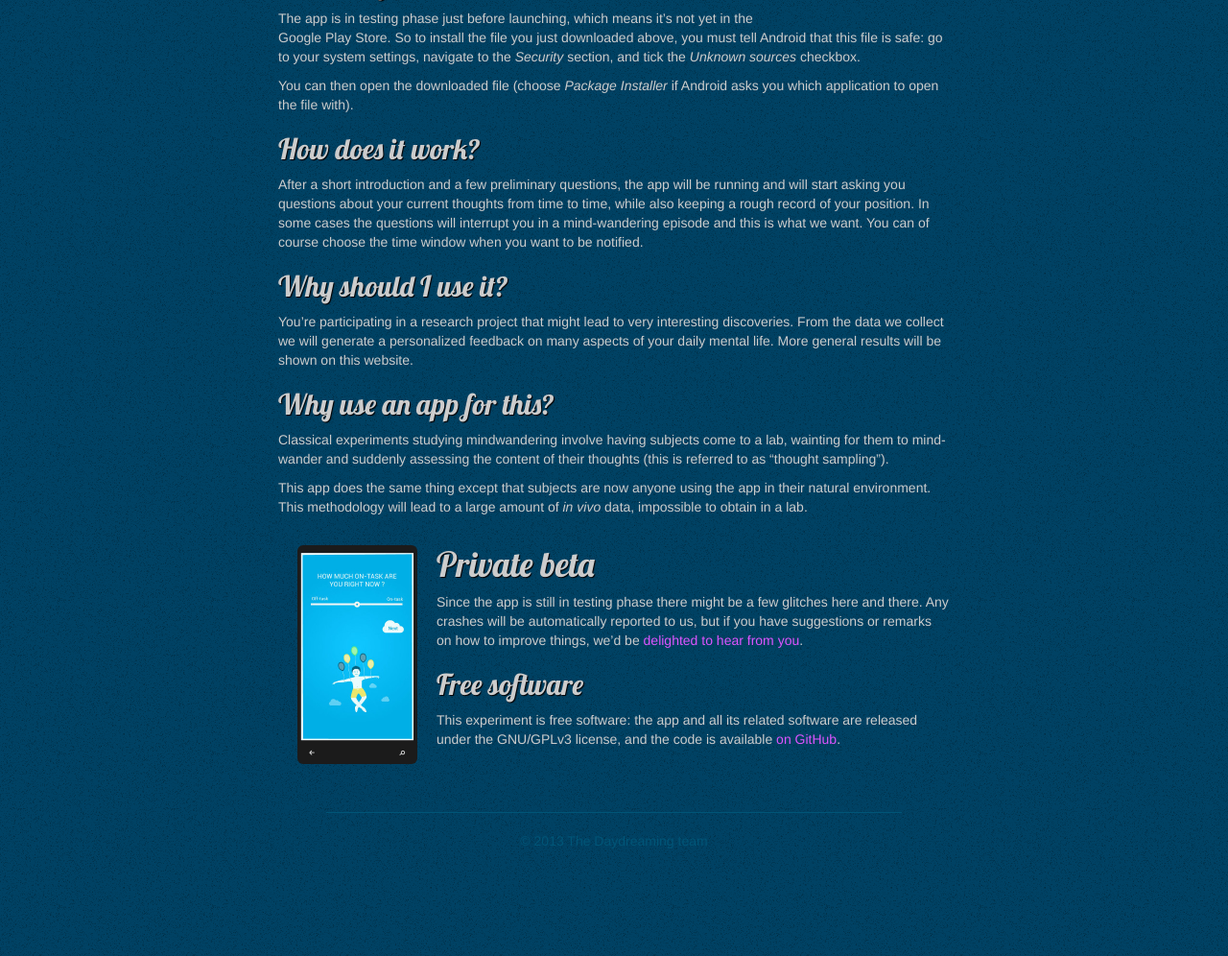
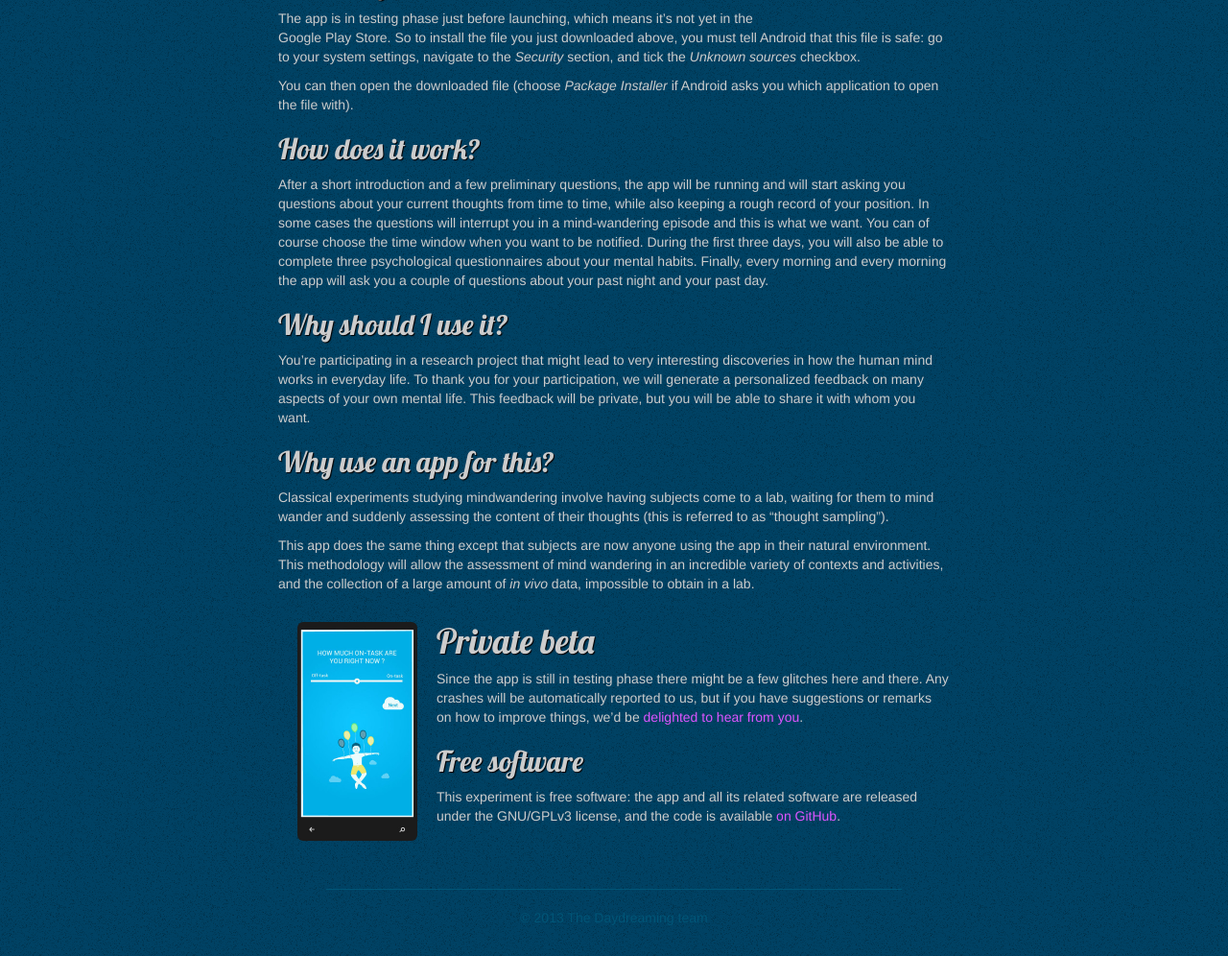
Before and after one commit to daydreaming-experiment/daydreaming-the-app.net, a Jekyll site: the page built from app/index.md, in a window 1280 px wide, cut to the strip 360-1356 px from the top of the page. Shown: the whole strip at 96% size. Built offline with Jekyll 4.4.1, drawn with Linux system fonts in a browser that asks for light colours; Markdown is read by kramdown in place of the engine named in the settings; comment, search, counter and statistics services are not loaded.

Commit message:
Update index.md

```diff
--- a/app/index.md
+++ b/app/index.md
@@ -20,17 +20,17 @@ You can then open the downloaded file (choose *Package Installer* if Android ask
 
 ## How does it work?
 
-After a short introduction and a few preliminary questions, the app will be running and will start asking you questions about your current thoughts from time to time, while also keeping a rough record of your position. In some cases the questions will interrupt you in a mind-wandering episode and this is what we want. You can of course choose the time window when you want to be notified.
+After a short introduction and a few preliminary questions, the app will be running and will start asking you questions about your current thoughts from time to time, while also keeping a rough record of your position. In some cases the questions will interrupt you in a mind-wandering episode and this is what we want. You can of course choose the time window when you want to be notified. During the first three days, you will also be able to complete three psychological questionnaires about your mental habits. Finally, every morning and every morning the app will ask you a couple of questions about your past night and your past day.
 
 ## Why should I use it?
 
-You're participating in a research project that might lead to very interesting discoveries. From the data we collect we will generate a personalized feedback on many aspects of your daily mental life. More general results will be shown on this website.
+You're participating in a research project that might lead to very interesting discoveries in how the human mind works in everyday life. To thank you for your participation, we will generate a personalized feedback on many aspects of your own mental life. This feedback will be private, but you will be able to share it with whom you want.
 
 ## Why use an app for this?
 
-Classical experiments studying mindwandering involve having subjects come to a lab, wainting for them to mind-wander and suddenly assessing the content of their thoughts (this is referred to as "thought sampling").
+Classical experiments studying mindwandering involve having subjects come to a lab, waiting for them to mind wander and suddenly assessing the content of their thoughts (this is referred to as "thought sampling").
 
-This app does the same thing except that subjects are now anyone using the app in their natural environment. This methodology will lead to a large amount of *in vivo* data, impossible to obtain in a lab.
+This app does the same thing except that subjects are now anyone using the app in their natural environment. This methodology will allow the assessment of mind wandering in an incredible variety of contexts and activities, and the collection of a large amount of *in vivo* data, impossible to obtain in a lab.
 
 
 <div class="clearfix"></div>
```
